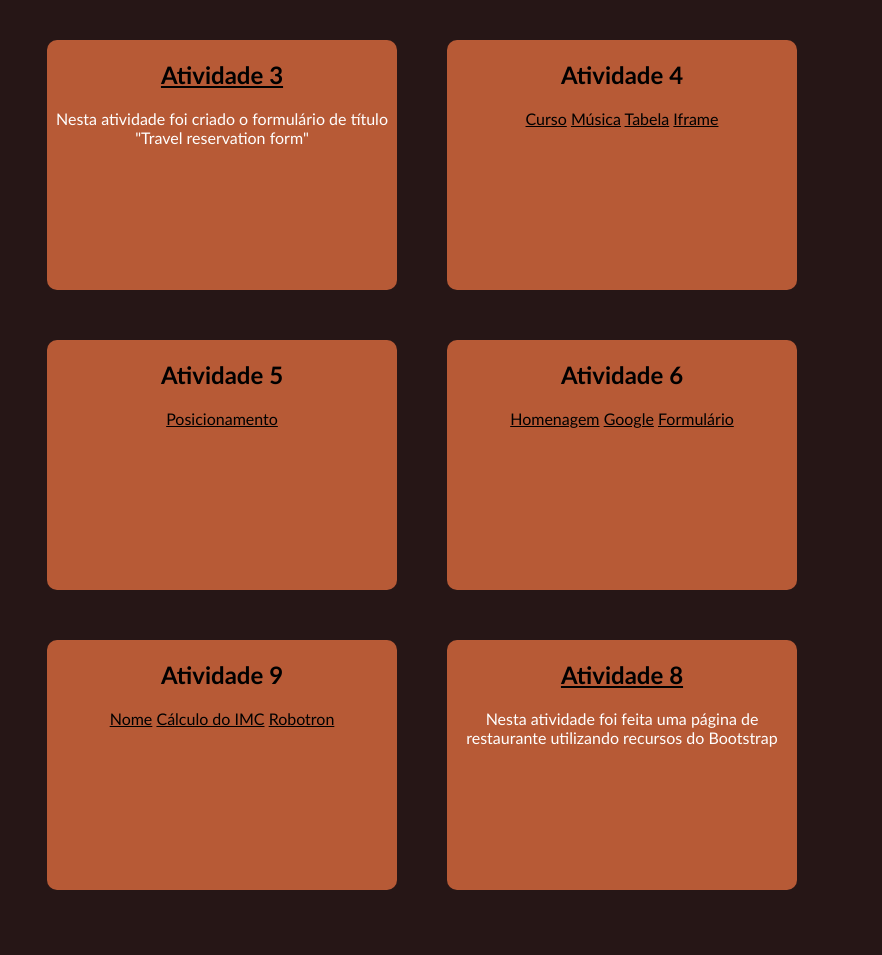
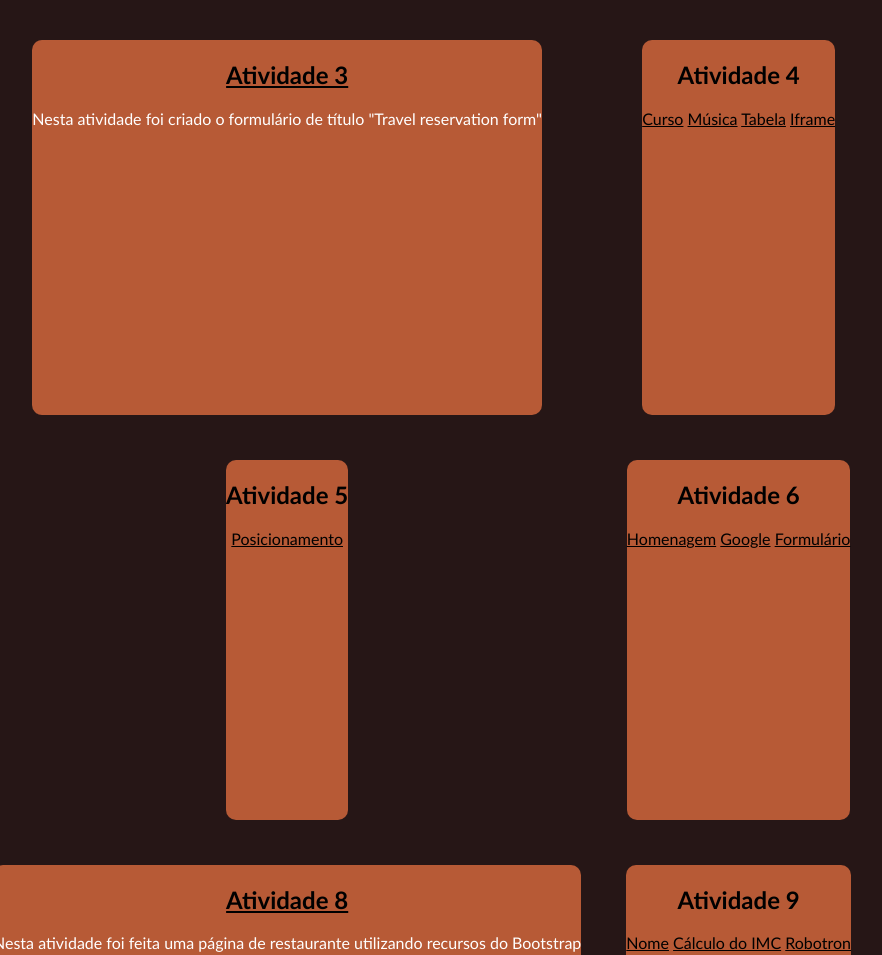
Before and after one commit to MaduMagalhaes/projects, a plain HTML site: page index.html in a window 1280 px wide. Shown: the top 955 px of the page, without its empty margins (218-1100 px from the left). Before the commit the page ends 910 px from the top, so only its background shows below. Drawn offline with Linux system fonts and the light colour scheme.

Commit message:
style.css

```diff
--- a/style.css
+++ b/style.css
@@ -13,17 +13,16 @@ body{
 
 .container{
     display: grid;
-    grid-row: repeat(6 / 200px);
-    grid-column: 300px 300px;
-    gap: 50px;
+    grid-row: repeat(6 / 100pc);
+    grid-column: 500px;
+    gap: 45px;
     justify-items: center;
+  height: 75pc;
 }
 
 div{
     text-align: center;
   justify-content: center;
-    width: 350px;
-    height: 250px;
   font-family: system-ui, -apple-system, BlinkMacSystemFont, 'Segoe UI', Roboto, Oxygen, Ubuntu, Cantarell, 'Open Sans', 'Helvetica Neue', sans-serif;
 }
 
@@ -54,13 +53,13 @@ div{
 }
 .cinco{
     grid-row: 3 / 4;
-    grid-column: 2 / 3;
+    grid-column: 1 / 2;
   background-color: rgb(183, 90, 54);
   border-radius: 10px;
 }
 .seis{
     grid-row: 3 / 4;
-    grid-column: 1 / 2;
+    grid-column: 2 / 3;
   background-color: rgb(183, 90, 54);
   border-radius: 10px;
 }
```
Lines whose indentation alone changed are shown as unchanged.
